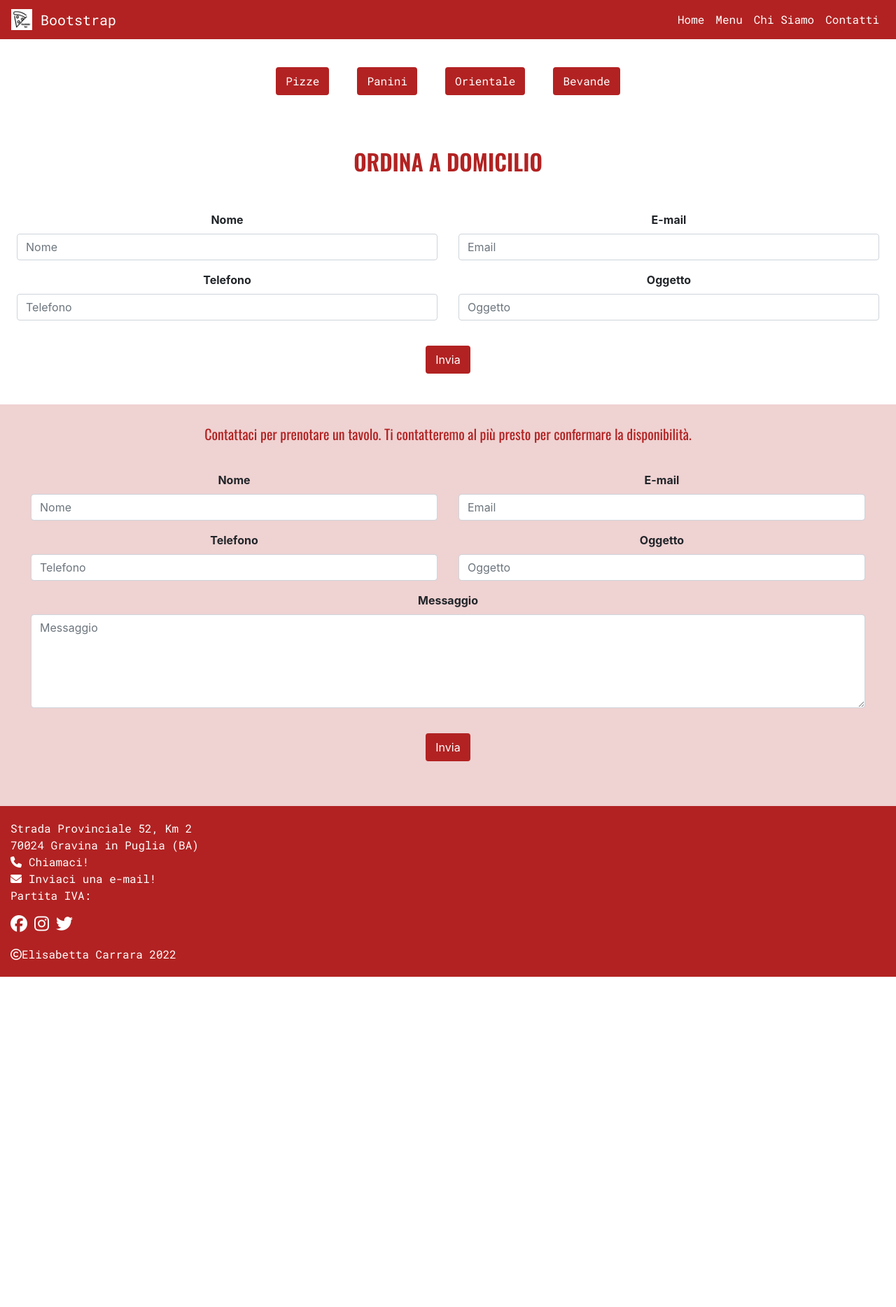
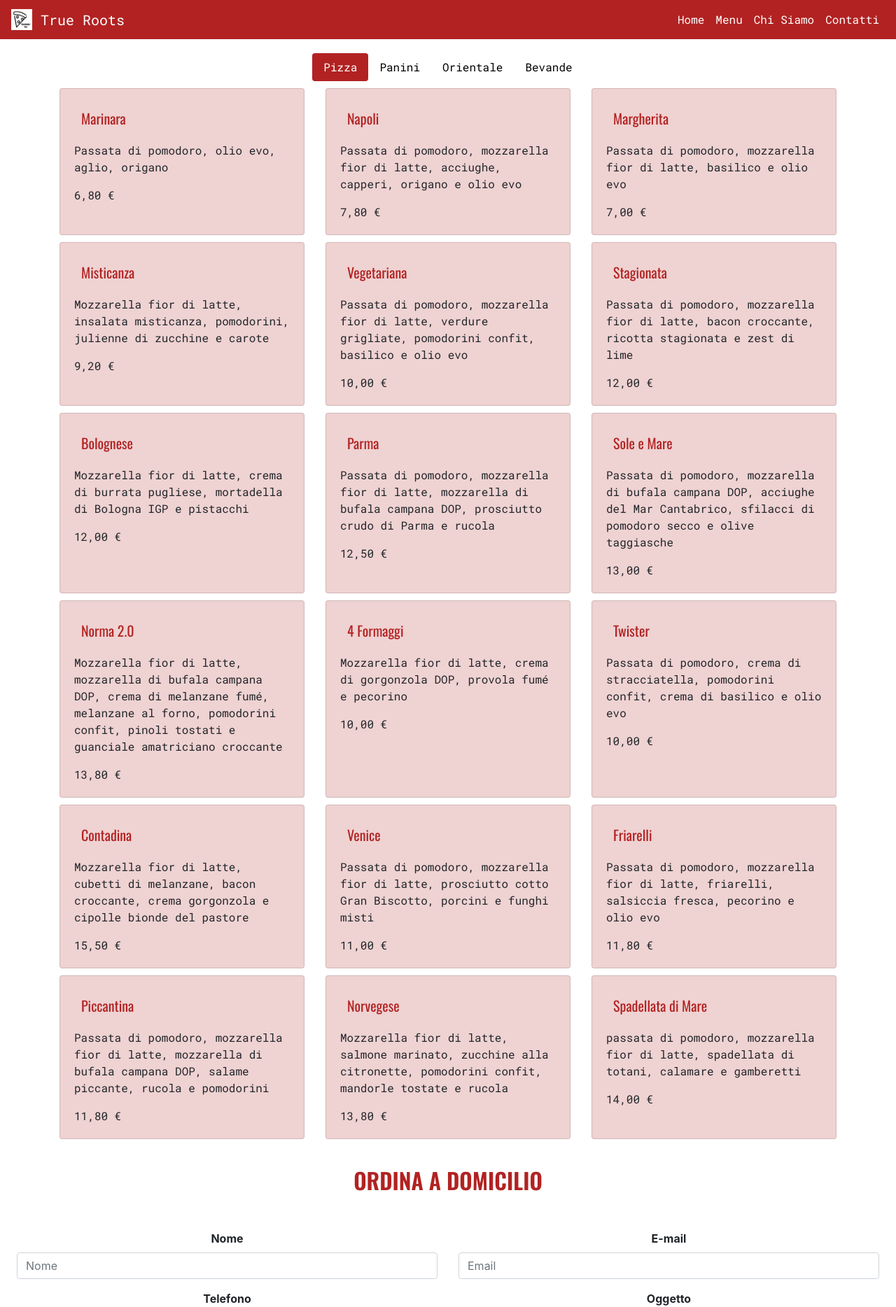
Before and after one commit to ElisabettaCarrara/true-roots, a PHP site: page /menu.html in a window 1280 px wide. Shown: the top 1868 px of the page at 70% size. Before the commit the page ends 1396 px from the top, so only its background shows below. Run offline with PHP 8.4, Linux system fonts and the light colour scheme; some libraries are stand-ins or nearby versions.

Commit message:
aggiornato il progetto
La sezione menu è ora completa e funzionante con una navigazione che permette di visitare le varie sezioni del listino/menu.
Il modulo per l'ordinazione tavoli è completo
La navbar è stata corretta su tutte le pagine e funziona.

Da fare:
- modulo ordine pietanze modificando il listino con un selettore di quantità e un pulsante aggiungi al carrello  per ogni scheda con un js che scrive i dati su una pagina carrello.html da creare e un pulsante di invio  sulla pagina carrello che finalizza l'invio dell'ordine alla mail - su questa pagina potrebbe poi essere integrato un metodo di pagamento.
- php x invio dei form presenti nel template

```diff
--- a/true_roots/assets/css/style.css
+++ b/true_roots/assets/css/style.css
@@ -81,6 +81,15 @@ a {
     color: black;
 }
 
+.nav-pills .nav-item .nav-link.active {
+    background-color: firebrick;
+    color: white;
+}
+
+.nav-pills .nav-item .nav-link {
+    color: black;
+}
+
 footer {
     background-color: firebrick;
     padding: 20px;
@@ -119,7 +128,8 @@ footer {
     color: yellow;
 }
 
-.display-4, .lead {
+.display-4,
+.lead {
     color: white;
 }
 
--- a/true_roots/menu.html
+++ b/true_roots/menu.html
@@ -23,16 +23,17 @@
             <a class="navbar-brand" href="#">
                 <img src="./assets/img/PlaceHolder.png" width="30" height="30" class="d-inline-block align-top"
                     alt="logo">
-                Bootstrap
+                True Roots
             </a>
             <button class="navbar-toggler" type="button" data-toggle="collapse" data-target="#navbarSupportedContent"
                 aria-controls="navbarSupportedContent" aria-expanded="false" aria-label="Toggle navigation">
                 <span class="navbar-toggler-icon"></span>
             </button>
-            <div class="collapse navbar-collapse">
+
+            <div class="collapse navbar-collapse" id="navbarSupportedContent">
                 <ul class="navbar-nav ml-auto">
-                    <li class="nav-item">
-                        <a class="nav-link" href="index.html">Home</a>
+                    <li class="nav-item active">
+                        <a class="nav-link" href="index.html">Home <span class="sr-only">(current)</span></a>
                     </li>
                     <li class="nav-item">
                         <a class="nav-link" href="menu.html">Menu</a>
@@ -49,16 +50,24 @@
     </header>
     <main>
         <section class="pietanze">
-            <p class="listino">
-                <button class="btn btn-primary" type="button" data-toggle="collapse" data-target="#pizze"
-                    aria-expanded="false" aria-controls="pizze">
-                    Pizze
-                </button>
-            </p>
             <div>
-                <div class="collapse" id="pizze">
-                    <div class="card card-body">
-                        <!--UNO-->
+                <ul class="nav nav-pills justify-content-center">
+                    <li class="nav-item">
+                        <a class="nav-link active" href="#pizza" data-toggle="pill">Pizza</a>
+                    </li>
+                    <li class="nav-item">
+                        <a class="nav-link" href="#panini" data-toggle="pill">Panini</a>
+                    </li>
+                    <li class="nav-item">
+                        <a class="nav-link" href="#orientale" data-toggle="pill">Orientale</a>
+                    </li>
+                    <li class="nav-item">
+                        <a class="nav-link" href="#bevande" data-toggle="pill">Bevande</a>
+                    </li>
+                </ul>
+                <!-- Tab panes -->
+                <div class="tab-content">
+                    <div class="tab-pane container active" id="pizza">
                         <div class="card-deck">
                             <div class="card">
                                 <div class="card-body">
@@ -95,7 +104,6 @@
                                 </div>
                             </div>
                         </div>
-                        <!--UNO-->
                         <div class="card-deck">
                             <div class="card">
                                 <div class="card-body">
@@ -138,7 +146,6 @@
                                 </div>
                             </div>
                         </div>
-                        <!--UNO-->
                         <div class="card-deck">
                             <div class="card">
                                 <div class="card-body">
@@ -180,7 +187,6 @@
                                 </div>
                             </div>
                         </div>
-                        <!--UNO-->
                         <div class="card-deck">
                             <div class="card">
                                 <div class="card-body">
@@ -221,7 +227,6 @@
                                 </div>
                             </div>
                         </div>
-                        <!--UNO-->
                         <div class="card-deck">
                             <div class="card">
                                 <div class="card-body">
@@ -265,7 +270,6 @@
                                 </div>
                             </div>
                         </div>
-                        <!--UNO-->
                         <div class="card-deck">
                             <div class="card">
                                 <div class="card-body">
@@ -306,18 +310,7 @@
                             </div>
                         </div>
                     </div>
-                </div>
-            </div>
-
-            <p class="listino">
-                <button class="btn btn-primary" type="button" data-toggle="collapse" data-target="#panini"
-                    aria-expanded="false" aria-controls="panini">
-                    Panini
-                </button>
-            </p>
-            <div>
-                <div class="collapse" id="panini">
-                    <div class="card card-body">
+                    <div class="tab-pane container fade" id="panini">
                         <div class="card-deck">
                             <div class="card">
                                 <div class="card-body">
@@ -400,17 +393,7 @@
                             </div>
                         </div>
                     </div>
-                </div>
-            </div>
-            <p class="listino">
-                <button class="btn btn-primary" type="button" data-toggle="collapse" data-target="#cucina-orientale"
-                    aria-expanded="false" aria-controls="cucina-orientale">
-                    Orientale
-                </button>
-            </p>
-            <div>
-                <div class="collapse" id="cucina-orientale">
-                    <div class="card card-body">
+                    <div class="tab-pane container fade" id="orientale">
                         <div class="card-deck">
                             <div class="card">
                                 <div class="card-body">
@@ -587,17 +570,7 @@
                             </div>
                         </div>
                     </div>
-                </div>
-            </div>
-            <p class="listino">
-                <button class="btn btn-primary" type="button" data-toggle="collapse" data-target="#bevande"
-                    aria-expanded="false" aria-controls="bevande">
-                    Bevande
-                </button>
-            </p>
-            <div>
-                <div class="collapse" id="bevande">
-                    <div class="card card-body">
+                    <div class="tab-pane container fade" id="bevande">
                         <p>Le birre artigianali sono contraddistinte dallo sfondo giallo chiaro</p>
                         <div class="card-deck">
                             <div class="card" id="arti">
@@ -726,6 +699,8 @@
                                     </p>
                                 </div>
                             </div>
+                        </div>
+                        <div class="card-deck">
                             <div class="card">
                                 <div class="card-body">
                                     <h5 class="card-title">Tennent's 33 cl</h5>
@@ -734,9 +709,6 @@
                                     </p>
                                 </div>
                             </div>
-                        </div>
-                        <h3>Cocktail</h3>
-                        <div class="card-deck">
                             <div class="card">
                                 <div class="card-body">
                                     <h5 class="card-title">Mojito</h5>
@@ -759,6 +731,8 @@
                                     </p>
                                 </div>
                             </div>
+                        </div>
+                        <div class="card-deck">
                             <div class="card">
                                 <div class="card-body">
                                     <h5 class="card-title">Caipirinha</h5>
@@ -770,8 +744,6 @@
                                     </p>
                                 </div>
                             </div>
-                        </div>
-                        <div class="card-deck">
                             <div class="card">
                                 <div class="card-body">
                                     <h5 class="card-title">Long Island (Ice Tea)</h5>
@@ -794,6 +766,8 @@
                                     </p>
                                 </div>
                             </div>
+                        </div>
+                        <div class="card-deck">
                             <div class="card">
                                 <div class="card-body">
                                     <h5 class="card-title">Vodka Martini</h5>
@@ -805,8 +779,6 @@
                                     </p>
                                 </div>
                             </div>
-                        </div>
-                        <div class="card-deck">
                             <div class="card">
                                 <div class="card-body">
                                     <h5 class="card-title">Frozen Margarita</h5>
@@ -829,6 +801,8 @@
                                     </p>
                                 </div>
                             </div>
+                        </div>
+                        <div class="card-deck">
                             <div class="card">
                                 <div class="card-body">
                                     <h5 class="card-title">Pinha Colada</h5>
@@ -840,8 +814,6 @@
                                     </p>
                                 </div>
                             </div>
-                        </div>
-                        <div class="card-deck">
                             <div class="card">
                                 <div class="card-body">
                                     <h5 class="card-title">Margarita</h5>
@@ -910,25 +882,30 @@
         <section id="prenota">
             <h5>Contattaci per prenotare un tavolo. Ti contatteremo al più presto per confermare la disponibilità.</h5>
             <form action="#" method="post" class="p-3 p-md-4">
-                <div class="row">
-                    <div class="col-xl-6 form-group">
+                <div class="form-row">
+                    <div class="col-lg-4 col-md-6 form-group">
                         <label for="name">Nome</label>
-                        <input type="text" name="name" class="form-control" id="name" placeholder="Nome" required>
+                        <input type="text" name="name" class="form-control" id="name" placeholder="Nome">
                     </div>
-                    <div class="col-xl-6 form-group">
+                    <div class="col-lg-4 col-md-6 form-group">
                         <label for="email">E-mail</label>
-                        <input type="email" class="form-control" name="email" id="email" placeholder="Email" required>
+                        <input type="email" class="form-control" name="email" id="email" placeholder="E-mail">
                     </div>
-                </div>
-                <div class="row">
-                    <div class="col-xl-6 form-group">
+                    <div class="col-lg-4 col-md-6 form-group">
                         <label for="phone">Telefono</label>
-                        <input type="tel" name="phone" class="form-control" id="phone" placeholder="Telefono" required>
+                        <input type="number" class="form-control" name="phone" id="phone" placeholder="Telefono">
                     </div>
-                    <div class="col-xl-6 form-group">
-                        <label for="subject">Oggetto</label>
-                        <input type="text" class="form-control" name="subject" id="subject" placeholder="Oggetto"
-                            required>
+                    <div class="col-lg-4 col-md-6 form-group">
+                        <label for="date">Data</label>
+                        <input type="date" name="date" class="form-control" id="date" placeholder="Data">
+                    </div>
+                    <div class="col-lg-4 col-md-6 form-group">
+                        <label for="time">Ora</label>
+                        <input type="time" class="form-control" name="time" id="time" placeholder="Ora">
+                    </div>
+                    <div class="col-lg-4 col-md-6 form-group">
+                        <label for="people">Persone</label>
+                        <input type="number" class="form-control" name="people" id="people" placeholder="Persone">
                     </div>
                 </div>
                 <div class="form-group">
```
Also changed, not shown: true_roots/chi-siamo.html (+5 -4 lines), true_roots/contatti.html (+5 -4 lines), true_roots/index.html (+5 -4 lines).
